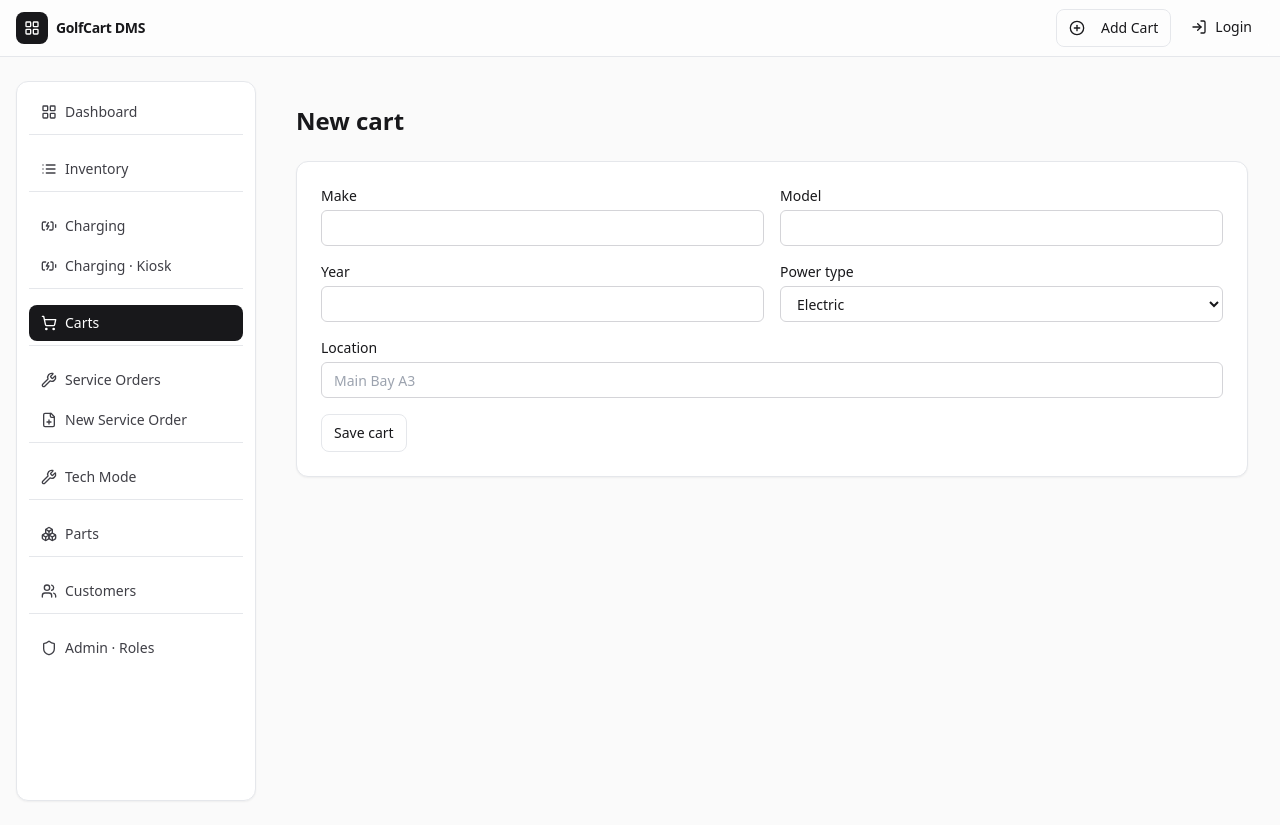
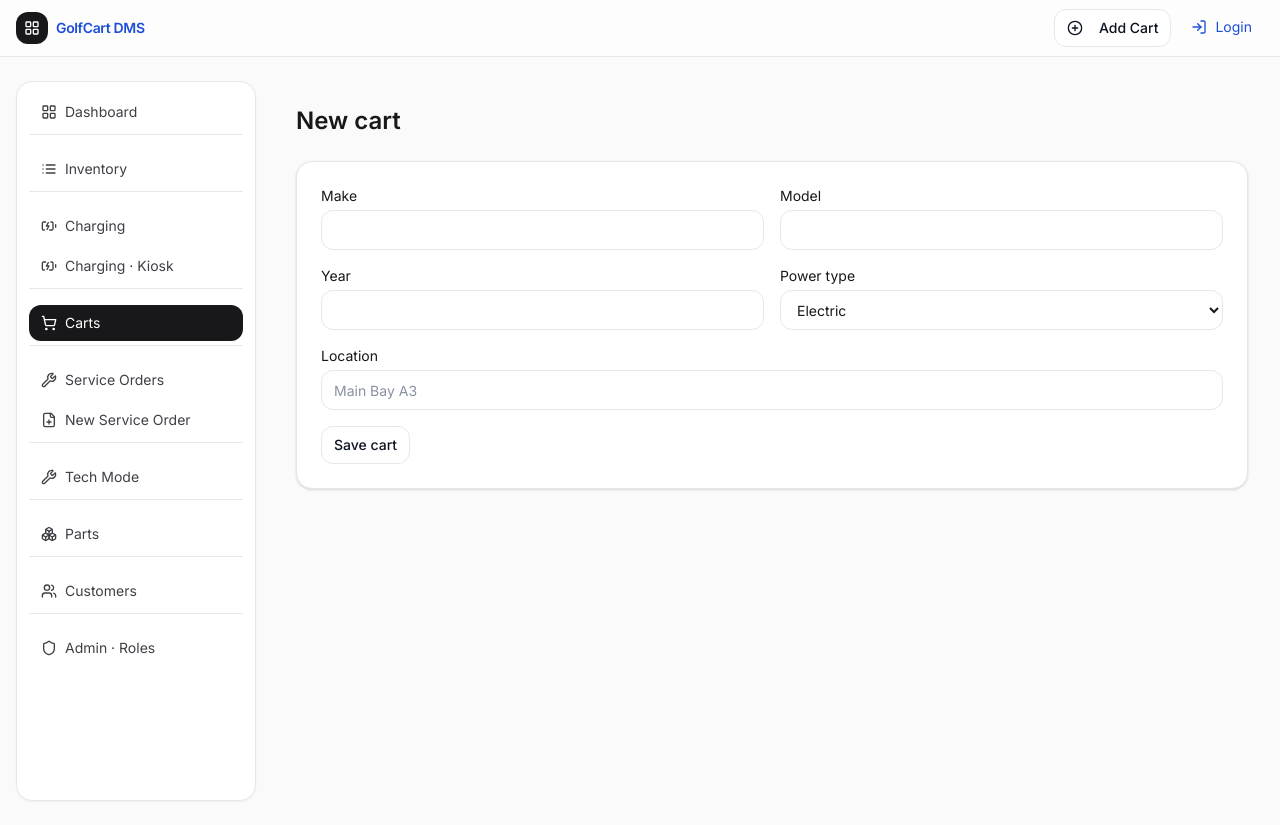
Before and after one commit to dseis92/golfcart-dms, a Next.js app: page /carts/new in a window 1280 px wide. Built offline with nearby package versions, Linux system fonts and the light colour scheme; no server answers.

Commit message:
UI theme: new Tailwind tokens + globals.css (no logic changes)

```diff
--- a/package.json
+++ b/package.json
@@ -18,7 +18,7 @@
     "react": "19.1.0",
     "react-dom": "19.1.0",
     "signature_pad": "^5.1.0",
-    "vercel": "^47.0.4",
+    "vercel": "^47.0.5",
     "zustand": "^5.0.8"
   },
   "devDependencies": {
--- a/src/app/globals.css
+++ b/src/app/globals.css
@@ -1,22 +1,75 @@
+@import url('https://fonts.googleapis.com/css2?family=Inter:wght@400;500;600;700&display=swap');
+
 @tailwind base;
 @tailwind components;
 @tailwind utilities;
 
-/* Layout + tokens */
-:root { --container: 1100px; }
+/* Layout tokens */
+:root {
+  --container: 1120px;
+}
 
+html, body {
+  @apply bg-surface-soft text-text antialiased;
+}
+
+/* Page scaffolding */
 .container-max { max-width: var(--container); }
 .page { @apply mx-auto container-max px-4 py-6; }
 .section { @apply space-y-3; }
 
-/* Inputs + buttons + cards */
+/* Cards */
+.card {
+  @apply rounded-xl border border-surface-ring bg-surface shadow-card transition-shadow;
+}
+.card:hover { @apply shadow-hover; }
+
+/* Buttons */
+.btn {
+  @apply inline-flex items-center justify-center gap-2 rounded-lg
+         border border-surface-ring bg-surface px-3 py-2 text-sm font-medium
+         text-text hover:bg-white hover:shadow-card transition;
+}
+.btn-primary {
+  @apply border-transparent bg-brand-600 text-text-onBrand hover:bg-brand-700;
+}
+.btn-ghost {
+  @apply border-transparent bg-transparent hover:bg-surface-strong;
+}
+.btn-danger {
+  @apply border-transparent bg-red-600 text-white hover:bg-red-700;
+}
+.btn:disabled { @apply opacity-60 pointer-events-none; }
+
+/* Inputs */
 .input-like {
-  @apply h-9 w-full rounded-md border border-zinc-300 bg-white px-3 text-sm
-         focus:outline-none focus:ring-2 focus:ring-zinc-400;
+  @apply h-10 w-full rounded-lg border border-surface-ring bg-surface px-3 text-sm
+         placeholder:text-text-faint
+         focus:outline-none focus:ring-4 focus:ring-brand-100 focus:border-brand-300;
 }
-.btn {
-  @apply inline-flex items-center justify-center gap-2 rounded-lg border px-3 py-2 text-sm
-         text-zinc-900 hover:bg-zinc-100 transition-colors;
+textarea.input-like { @apply min-h-[120px] py-2; }
+select.input-like { @apply pr-8; }
+
+/* Badges/Chips */
+.chip {
+  @apply inline-flex items-center rounded-full bg-surface-strong px-2.5 py-1 text-xs text-text-soft;
 }
-.btn-primary { @apply bg-zinc-900 text-white hover:bg-zinc-800 border-zinc-900; }
-.card { @apply rounded-xl border bg-white shadow-sm; }
+.chip-success { @apply bg-green-100 text-green-700; }
+.chip-warn    { @apply bg-amber-100 text-amber-800; }
+.chip-info    { @apply bg-blue-100 text-blue-700; }
+
+/* Tables */
+.table { @apply w-full text-sm; }
+.table thead th { @apply bg-surface-strong p-2 text-left font-semibold text-text-soft; }
+.table tbody td { @apply p-2 align-top; }
+.table tr + tr td { @apply border-t border-surface-ring; }
+
+/* Links */
+a { @apply text-brand-700 hover:underline; }
+
+/* Utility clusters */
+.header-title { @apply text-2xl font-semibold tracking-tight text-text; }
+.header-sub   { @apply text-sm text-text-soft; }
+
+/* Kiosk / full-bleed helper */
+.full-bleed { @apply mx-[calc(50%-50vw)] w-screen; }
--- a/tailwind.config.js
+++ b/tailwind.config.js
@@ -1,22 +1,49 @@
 /** @type {import('tailwindcss').Config} */
 module.exports = {
   darkMode: ["class"],
-  content: ["./src/**/*.{js,jsx,ts,tsx}"],
+  content: ["./src/**/*.{js,jsx}"],
   theme: {
     extend: {
+      fontFamily: {
+        sans: ["Inter", "ui-sans-serif", "system-ui", "Apple Color Emoji", "Segoe UI Emoji"]
+      },
       colors: {
         brand: {
-          DEFAULT: "#2563eb",
-          50: "#eff6ff",
-          100: "#dbeafe",
-          600: "#2563eb",
-          700: "#1d4ed8"
+          50:  "#eef6ff",
+          100: "#d9ebff",
+          200: "#b8d9ff",
+          300: "#8ec1ff",
+          400: "#5ea2ff",
+          500: "#397fff",
+          600: "#2563eb",  // primary
+          700: "#1d4ed8",
+          800: "#1e3a8a",
+          900: "#172554"
         },
-        accent: { DEFAULT: "#16a34a" }
+        surface: {
+          DEFAULT: "#ffffff",
+          soft: "#f8f9fb",
+          strong: "#f2f3f7",
+          ring: "#e5e7eb"
+        },
+        text: {
+          DEFAULT: "#0b1220",
+          soft: "#5b6170",
+          faint: "#8a90a2",
+          onBrand: "#ffffff"
+        }
       },
       borderRadius: {
-        xl: "0.75rem",
-        "2xl": "1rem"
+        lg: "12px",
+        xl: "16px",
+        "2xl": "20px"
+      },
+      boxShadow: {
+        card: "0 1px 2px rgba(16,24,40,.06), 0 1px 3px rgba(16,24,40,.10)",
+        hover: "0 6px 24px rgba(16,24,40,.10)"
+      },
+      maxWidth: {
+        container: "1120px"
       }
     }
   },
```
Also changed, not shown: 1 other file (tests, documents, lock files or other folders).
